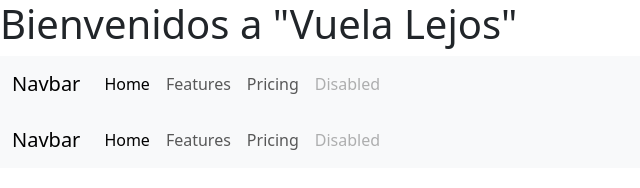
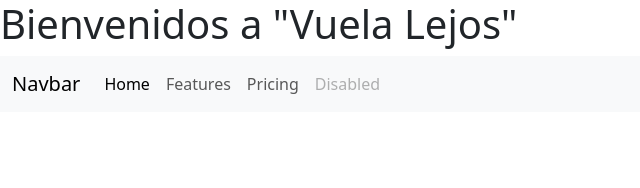
Before and after one commit to kevthoIP/EPE1, a plain HTML site: page index.html in a window 1280 px wide. Shown: the whole page, without its empty margins (0-640 px from the left). Drawn offline with nearby package versions, Linux system fonts and the light colour scheme.

Commit message:
CM NavBar2

```diff
--- a/index.html
+++ b/index.html
@@ -34,31 +34,6 @@
             </ul>
           </div>
         </div>
-      </nav><nav class="navbar navbar-expand-lg bg-body-tertiary">
-        <div class="container-fluid">
-          <a class="navbar-brand" href="#">Navbar</a>
-          <button class="navbar-toggler" type="button" data-bs-toggle="collapse" data-bs-target="#navbarNav" aria-controls="navbarNav" aria-expanded="false" aria-label="Toggle navigation">
-            <span class="navbar-toggler-icon"></span>
-          </button>
-          <div class="collapse navbar-collapse" id="navbarNav">
-            <ul class="navbar-nav">
-              <li class="nav-item">
-                <a class="nav-link active" aria-current="page" href="#">Home</a>
-              </li>
-              <li class="nav-item">
-                <a class="nav-link" href="#">Features</a>
-              </li>
-              <li class="nav-item">
-                <a class="nav-link" href="#">Pricing</a>
-              </li>
-              <li class="nav-item">
-                <a class="nav-link disabled" aria-disabled="true">Disabled</a>
-              </li>
-            </ul>
-          </div>
-        </div>
-      </nav>
-
     <script src="https://cdn.jsdelivr.net/npm/bootstrap@5.3.1/dist/js/bootstrap.bundle.min.js" integrity="sha384-HwwvtgBNo3bZJJLYd8oVXjrBZt8cqVSpeBNS5n7C8IVInixGAoxmnlMuBnhbgrkm" crossorigin="anonymous"></script>
     <!-- Se añade la CDN de Bootstrap de JS para tema de efectos -->
 </body>
```
